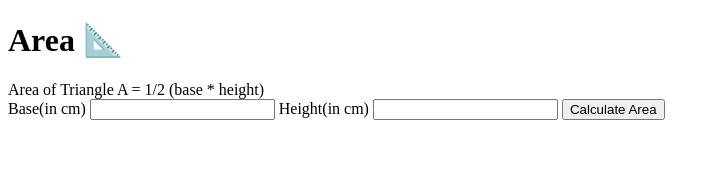
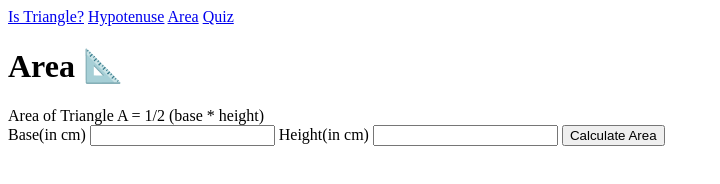
Before and after one commit to vyshnavi-koleti/mark12-fun-with-triangles, a plain HTML site: page area.html in a window 1280 px wide. Shown: the whole page, without its empty margins (0-720 px from the left). Drawn offline with Linux system fonts and the light colour scheme.

Commit message:
feat: navigation

```diff
--- a/area.html
+++ b/area.html
@@ -1,12 +1,22 @@
 <!DOCTYPE html>
 <html lang="en">
+
 <head>
     <meta charset="UTF-8">
     <meta http-equiv="X-UA-Compatible" content="IE=edge">
     <meta name="viewport" content="width=device-width, initial-scale=1.0">
+    <link rel="stylesheet" href="style.css">
     <title>Area</title>
 </head>
+
 <body>
+    <nav>
+        <a href="/istriangle.html">Is Triangle?</a>
+        <a href="/hypotenuse.html">Hypotenuse</a>
+        <a href="/area.html">Area</a>
+        <a href="/quiz.html">Quiz</a>
+    </nav>
+
     <h1>Area 📐</h1>
     <div class="formula">Area of Triangle A = 1/2 (base * height)</div>
     <label for="base">Base(in cm)</label>
@@ -20,4 +30,5 @@
 
     <script src="area.js"></script>
 </body>
+
 </html>
```
Also changed, not shown: hypotenuse.html (+11 -0 lines), istriangle.html (+10 -0 lines), quiz.html (+8 -0 lines).
